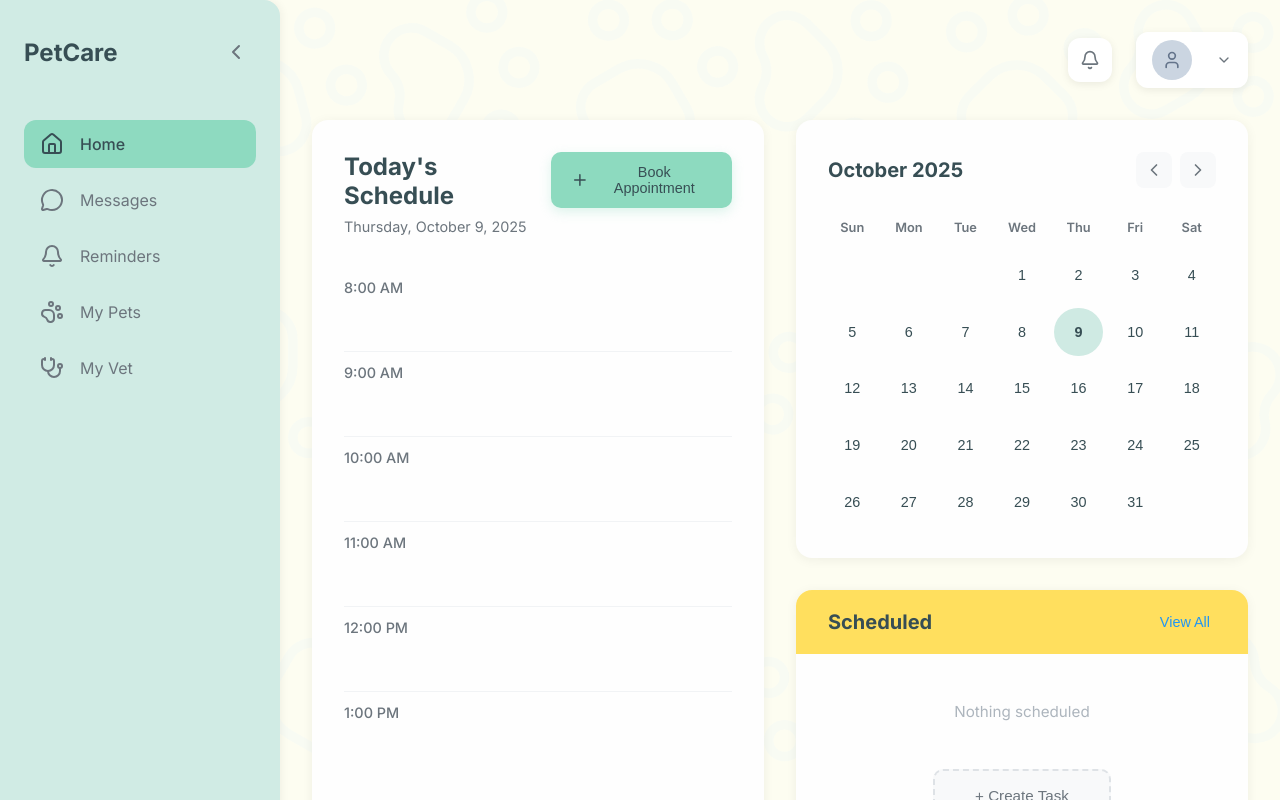
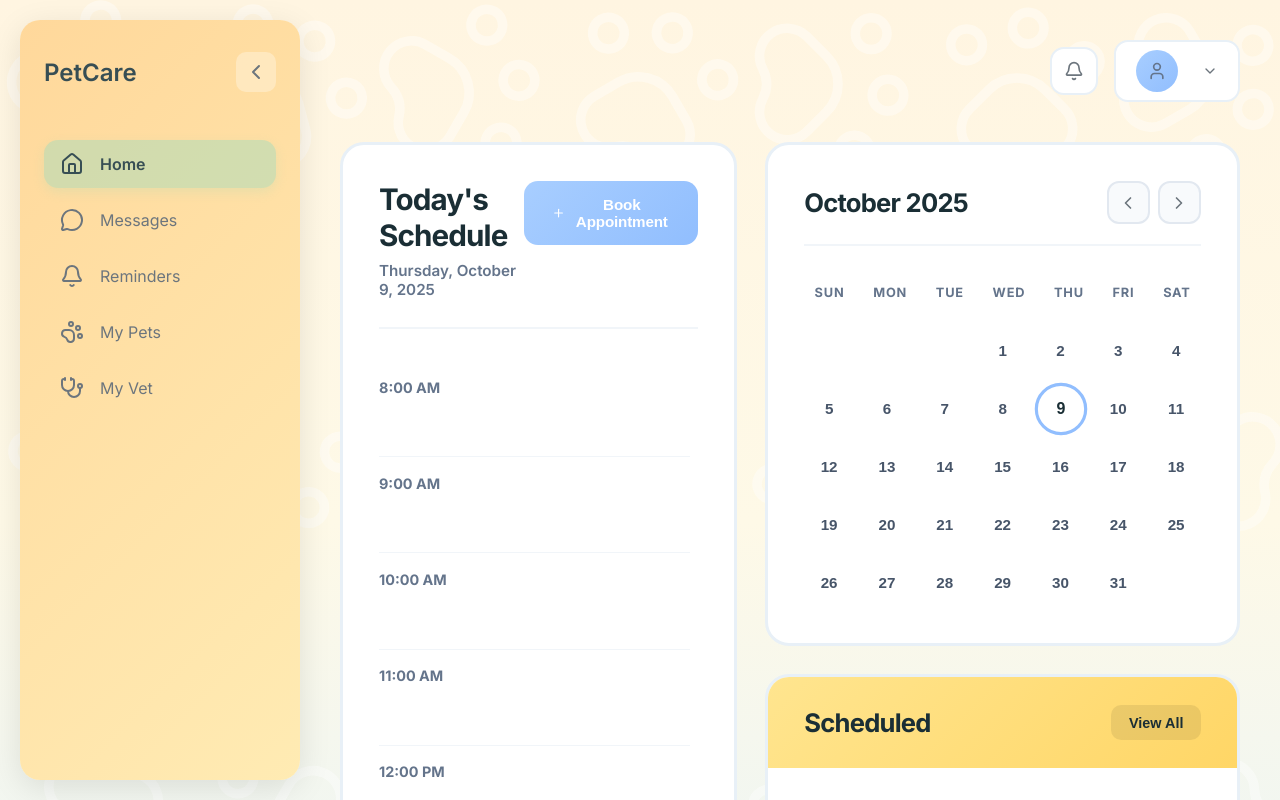
Before and after one commit to k8-lynn/FYP-Pet-Telehealth-System, a React (Vite) app in the folder website/televet-app/: page /petowner-dashboard in a window 1280 px wide. Shown: the top 800 px of the page. Built offline with nearby package versions, Linux system fonts and the light colour scheme.

Commit message:
new database, dashboard design

```diff
--- a/website/televet-app/src/components/PawPattern.jsx
+++ b/website/televet-app/src/components/PawPattern.jsx
@@ -33,7 +33,7 @@ const PawPattern = ({ count = 80, columns = 9 }) => {
             <PawPrint
               key={idx}
               // Remove the size prop - let CSS handle it
-              stroke="#f2f9f7"
+              stroke="#ffffffff"
               strokeWidth={1.2}
               fill="none"
               style={{
@@ -41,7 +41,7 @@ const PawPattern = ({ count = 80, columns = 9 }) => {
                 left: `${left}%`,
                 top: `${top}%`,
                 transform: `translate(-50%, -50%) rotate(${rotation}deg)`,
-                opacity: 0.45,
+                opacity: 1.0,
                 pointerEvents: "none"
               }}
             />
--- a/website/televet-app/src/styles/petowner-dashboard.css
+++ b/website/televet-app/src/styles/petowner-dashboard.css
@@ -2,8 +2,8 @@
 .dashboard-container {
   display: flex;
   min-height: 100vh;
-  background: #fdfdf1;
-  font-family: 'Inter', sans-serif;
+  background: linear-gradient(to top, #e8f4f8 0%, #fef9e7 50%, #fff5e1 100%);
+  font-family: 'DM Sans', 'Inter', -apple-system, BlinkMacSystemFont, 'Segoe UI', sans-serif;
   position: relative;
   overflow: hidden;
 }
@@ -15,11 +15,12 @@
   width: 100%;
   height: 120%;
   z-index: 0;
+  opacity: 0.4;
 }
 
 /* Make paws responsive - start smaller */
 .paw-pattern svg {
-  width: 190px; /* Reduced from 200px */
+  width: 190px;
   height: 190px;
 }
 
@@ -54,7 +55,7 @@
 
 @media (max-width: 480px) {
   .paw-pattern svg {
-    width: 20px; /* More reasonable than 10px */
+    width: 20px;
     height: 20px;
   }
 }
@@ -69,19 +70,20 @@
 .sidebar,
 .main-content {
   position: relative;
-  z-index: 1; /* content above pattern */
+  z-index: 1;
 }
 
-
-
-
-/* Main Content */
+/* Main Content - Adjusts dynamically based on sidebar */
 .main-content {
   flex: 1;
-  padding: 2rem;
-  max-width: 1400px;
-  margin: 0 auto;
-  width: 100%;
+  padding: 2.5rem 2.5rem 2.5rem 340px;
+  max-width: 100%;
+  transition: all 0.3s cubic-bezier(0.4, 0, 0.2, 1);
+}
+
+/* When sidebar is collapsed - content expands */
+.sidebar.collapsed ~ .main-content {
+  padding-left: 140px;
 }
 
 /* Header */
@@ -89,20 +91,27 @@
   display: flex;
   justify-content: flex-end;
   align-items: center;
-  gap: 1.5rem;
-  margin-bottom: 2rem;
+  gap: 1rem;
+  margin-bottom: 2.5rem;
 }
 
 .notification-button {
   background: white;
-  border: none;
-  border-radius: 12px;
+  border: 2px solid #e8f0f7;
+  border-radius: 14px;
   padding: 0.75rem;
   cursor: pointer;
-  box-shadow: 0 2px 8px rgba(0, 0, 0, 0.08);
   display: flex;
   align-items: center;
   justify-content: center;
+  transition: all 0.25s ease;
+  color: #374e54;
+}
+
+.notification-button:hover {
+  background: #f8fbff;
+  border-color: #a8ceff;
+  transform: translateY(-2px);
 }
 
 .user-profile {
@@ -110,41 +119,54 @@
   align-items: center;
   gap: 0.75rem;
   background: white;
-  padding: 0.5rem 1rem;
-  border-radius: 12px;
-  box-shadow: 0 2px 8px rgba(0, 0, 0, 0.08);
+  border: 2px solid #e8f0f7;
+  padding: 0.5rem 1.25rem;
+  border-radius: 14px;
   cursor: pointer;
+  transition: all 0.25s ease;
+}
+
+.user-profile:hover {
+  background: #f8fbff;
+  border-color: #a8ceff;
+  transform: translateY(-2px);
 }
 
 .user-avatar {
-  width: 40px;
-  height: 40px;
+  width: 42px;
+  height: 42px;
   border-radius: 50%;
-  background: #cbd5e1;
+  background: linear-gradient(135deg, #a8ceff 0%, #91befe 100%);
   display: flex;
   align-items: center;
   justify-content: center;
+  color: white;
+  font-weight: 700;
+  font-size: 1.05rem;
 }
 
 .user-name {
   font-size: 0.95rem;
-  color: #374e54;
-  font-weight: 500;
+  color: #1a2e35;
+  font-weight: 600;
 }
 
 /* Dashboard Content */
 .dashboard-content {
   display: grid;
   grid-template-columns: 1fr 1fr;
-  gap: 2rem;
+  gap: 1.75rem;
+  max-width: 1400px;
+  margin: 0 auto;
+  width: 100%;
 }
 
 /* Schedule Section */
 .schedule-section {
-  background: #fefefe;
-  border-radius: 16px;
-  padding: 2rem;
-  box-shadow: 0 2px 12px rgba(0, 0, 0, 0.06);
+  background: white;
+  border-radius: 24px;
+  padding: 2.25rem;
+  border: 3px solid #e8f0f7;
 }
 
 .schedule-header {
@@ -152,85 +174,129 @@
   justify-content: space-between;
   align-items: flex-start;
   margin-bottom: 2rem;
+  padding-bottom: 1.75rem;
+  border-bottom: 2px solid #f1f5f9;
 }
 
 .schedule-title-container h2 {
   margin: 0 0 0.5rem 0;
-  font-size: 1.5rem;
-  color: #374e54;
+  font-size: 1.85rem;
+  color: #1a2e35;
+  font-weight: 800;
+  letter-spacing: -0.03em;
 }
 
 .schedule-date {
   margin: 0;
-  color: #6c757d;
-  font-size: 0.9rem;
+  color: #64748b;
+  font-size: 0.95rem;
+  font-weight: 600;
 }
 
 .book-appointment-button {
-  background: #8ddabf;
-  color: #374e54;
+  background: linear-gradient(135deg, #a8ceff 0%, #91befe 100%);
+  color: white;
   border: none;
-  border-radius: 10px;
-  padding: 0.75rem 1.25rem;
+  border-radius: 14px;
+  padding: 0.95rem 1.75rem;
   cursor: pointer;
   display: flex;
   align-items: center;
   gap: 0.5rem;
-  font-size: 0.9rem;
-  font-weight: 500;
-  box-shadow: 0 4px 12px rgba(141, 218, 191, 0.3);
+  font-size: 0.95rem;
+  font-weight: 700;
+  transition: all 0.25s cubic-bezier(0.4, 0, 0.2, 1);
+  letter-spacing: -0.01em;
+}
+
+.book-appointment-button:hover {
+  transform: translateY(-3px) scale(1.02);
+  background: linear-gradient(135deg, #91befe 0%, #7aabf5 100%);
 }
 
 .schedule-timeline {
   overflow-y: auto;
   max-height: 500px;
+  padding-right: 0.5rem;
+}
+
+.schedule-timeline::-webkit-scrollbar {
+  width: 6px;
+}
+
+.schedule-timeline::-webkit-scrollbar-track {
+  background: #f8fafc;
+  border-radius: 10px;
+}
+
+.schedule-timeline::-webkit-scrollbar-thumb {
+  background: #cbd5e1;
+  border-radius: 10px;
+}
+
+.schedule-timeline::-webkit-scrollbar-thumb:hover {
+  background: #94a3b8;
 }
 
 .time-slot {
   display: flex;
-  border-bottom: 1px solid #f1f3f5;
+  border-bottom: 1px solid #f1f5f9;
   min-height: 60px;
-  padding: 0.75rem 0;
+  padding: 1.1rem 0;
+  transition: all 0.2s ease;
+}
+
+.time-slot:hover {
+  background: #f8fbff;
+  margin: 0 -1.25rem;
+  padding: 1.1rem 1.25rem;
+  border-radius: 14px;
 }
 
 .time-label {
-  width: 80px;
-  color: #6c757d;
+  width: 95px;
+  color: #64748b;
   font-size: 0.9rem;
-  font-weight: 500;
+  font-weight: 700;
 }
 
 .time-content {
   flex: 1;
-  padding-left: 1rem;
+  padding-left: 1.5rem;
+  color: #334155;
+  font-weight: 500;
 }
 
 /* Calendar & Scheduled Container */
 .calendar-scheduled-container {
   display: flex;
   flex-direction: column;
-  gap: 2rem;
+  gap: 1.75rem;
 }
 
 /* Calendar Section */
 .calendar-section {
-  background: #fefefe;
-  border-radius: 16px;
-  padding: 2rem;
-  box-shadow: 0 2px 12px rgba(0, 0, 0, 0.06);
+  background: white;
+  border-radius: 24px;
+  padding: 2.25rem;
+  border: 3px solid #e8f0f7;
 }
 
 .calendar-header {
   display: flex;
   justify-content: space-between;
   align-items: center;
-  margin-bottom: 1.5rem;
+  margin-bottom: 1.75rem;
+  padding-bottom: 1.25rem;
+  border-bottom: 2px solid #f1f5f9;
 }
 
 .calendar-header h3 {
   margin: 0;
-  font-size: 1.25rem;
-  color: #374e54;
+  font-size: 1.6rem;
+  color: #1a2e35;
+  font-weight: 800;
+  letter-spacing: -0.03em;
 }
 
 .calendar-nav {
@@ -239,28 +305,39 @@
 }
 
 .calendar-nav-button {
-  background: #f8f9fa;
-  border: none;
-  border-radius: 8px;
-  padding: 0.5rem;
+  background: #f8fafc;
+  border: 2px solid #e2e8f0;
+  border-radius: 12px;
+  padding: 0.6rem;
   cursor: pointer;
   display: flex;
   align-items: center;
+  transition: all 0.2s ease;
+  color: #64748b;
+}
+
+.calendar-nav-button:hover {
+  background: #f1f5f9;
+  border-color: #a8ceff;
+  color: #1a2e35;
+  transform: scale(1.08);
 }
 
 .calendar-weekdays {
   display: grid;
   grid-template-columns: repeat(7, 1fr);
   gap: 0.5rem;
-  margin-bottom: 0.5rem;
+  margin-bottom: 1rem;
 }
 
 .calendar-weekday {
   text-align: center;
   font-size: 0.8rem;
-  color: #6c757d;
-  font-weight: 600;
-  padding: 0.5rem;
+  color: #64748b;
+  font-weight: 800;
+  padding: 0.65rem;
+  text-transform: uppercase;
+  letter-spacing: 0.06em;
 }
 
 .calendar-days {
@@ -272,51 +349,68 @@
 .calendar-day {
   aspect-ratio: 1;
   border: none;
-  border-radius: 50%;
+  border-radius: 14px;
   background: transparent;
-  color: #374e54;
+  color: #475569;
   cursor: pointer;
-  font-size: 0.9rem;
-  font-weight: 400;
+  font-size: 0.95rem;
+  font-weight: 600;
   transition: all 0.2s ease;
+  position: relative;
 }
 
 .calendar-day:hover {
-  background: #f8f9fa;
+  background: #f8fbff;
+  color: #1a2e35;
+  font-weight: 700;
+  transform: scale(1.1);
 }
 
 .calendar-day.selected {
-  background: #cfeae3;
-  color: #374e54;
-  font-weight: 600;
+  background: transparent;
+  border: 3px solid #91befe;
+  color: #1a2e35;
+  font-weight: 800;
+  transform: scale(1.05);
+  border-radius: 50%;
 }
 
 .calendar-day.selected:hover {
-  background: #cfeae3;
+  border-color: #7aabf5;
+  transform: scale(1.08);
+}
+
+.calendar-day.today {
+  background: #f8fbff;
+  border: 3px solid #a8ceff;
+  color: #1a2e35;
+  font-weight: 800;
 }
 
 /* Scheduled Section */
 .scheduled-section {
-  background: #fefefe;
-  border-radius: 16px;
+  background: white;
+  border-radius: 24px;
   padding: 0;
-  box-shadow: 0 2px 12px rgba(0, 0, 0, 0.06);
   overflow: hidden;
+  border: 3px solid #e8f0f7;
 }
 
 .scheduled-header {
   display: flex;
   justify-content: space-between;
   align-items: center;
-  background: #ffdf5e;
-  padding: 1.25rem 2rem;
+  background: linear-gradient(135deg, #ffe58f 0%, #ffd666 100%);
+  padding: 1.75rem 2.25rem;
   margin-bottom: 0;
 }
 
 .scheduled-header h3 {
   margin: 0;
-  font-size: 1.25rem;
-  color: #374e54;
+  font-size: 1.6rem;
+  color: #1a2e35;
+  font-weight: 800;
+  letter-spacing: -0.03em;
   background: transparent;
   padding: 0;
   border-radius: 0;
@@ -324,38 +418,92 @@
 }
 
 .view-all-button {
-  background: none;
+  background: rgba(0, 0, 0, 0.08);
   border: none;
-  color: #2196f3;
+  color: #1a2e35;
   cursor: pointer;
   font-size: 0.9rem;
-  font-weight: 500;
+  font-weight: 700;
+  transition: all 0.2s ease;
+  padding: 0.6rem 1.1rem;
+  border-radius: 10px;
+}
+
+.view-all-button:hover {
+  background: rgba(0, 0, 0, 0.15);
+  transform: translateY(-2px);
 }
 
 .scheduled-empty {
   text-align: center;
-  padding: 3rem 1rem;
-  color: #adb5bd;
-  font-size: 0.95rem;
-  margin: 0 2rem;
+  padding: 3.5rem 1rem;
+  color: #94a3b8;
+  font-size: 1rem;
+  margin: 0 2.25rem;
+  font-weight: 600;
 }
 
 .create-task-button {
   width: auto;
-  background: #f8f9fa;
-  border: 2px dashed #dee2e6;
-  border-radius: 10px;
-  padding: 1rem 2.5rem;
+  background: #f8fafc;
+  border: 3px dashed #cbd5e1;
+  border-radius: 14px;
+  padding: 1.35rem 3.5rem;
   cursor: pointer;
-  font-size: 0.95rem;
-  color: #6c757d;
-  font-weight: 500;
-  transition: all 0.2s ease;
-  margin: 0 auto 2rem auto;
+  font-size: 1rem;
+  color: #64748b;
+  font-weight: 700;
+  transition: all 0.25s ease;
+  margin: 0 auto 2.25rem auto;
   display: block;
 }
 
 .create-task-button:hover {
-  background: #e9ecef;
-  border-color: #adb5bd;
+  background: #f1f5f9;
+  border-color: #94a3b8;
+  color: #475569;
+  transform: translateY(-2px) scale(1.02);
 }
+
+/* Responsive adjustments */
+@media (max-width: 1200px) {
+  .main-content {
+    padding-left: 340px;
+  }
+
+  .sidebar.collapsed ~ .main-content {
+    padding-left: 140px;
+  }
+}
+
+@media (max-width: 992px) {
+  .dashboard-content {
+    grid-template-columns: 1fr;
+  }
+
+  .main-content {
+    padding-left: 2.5rem;
+  }
+
+  .schedule-section,
+  .calendar-section,
+  .scheduled-section {
+    padding: 2rem;
+  }
+
+  .scheduled-header {
+    padding: 1.5rem 2rem;
+  }
+}
+
+@media (max-width: 768px) {
+  .main-content {
+    padding: 1.5rem;
+  }
+
+  .schedule-title-container h2,
+  .calendar-header h3,
+  .scheduled-header h3 {
+    font-size: 1.4rem;
+  }
+}
--- a/website/televet-app/src/styles/petowner-navbar.css
+++ b/website/televet-app/src/styles/petowner-navbar.css
@@ -1,19 +1,57 @@
 /* Sidebar */
 .sidebar {
   width: 280px;
-  background: #d0ebe4;
-  transition: width 0.3s ease;
-  border-radius: 0 16px 16px 0;
+  background: linear-gradient(135deg, #ffd89b 0%, #ffebb3 100%);
+  transition: all 0.3s ease;
+  border-radius: 20px;
   padding: 2rem 0;
-  box-shadow: 2px 0 8px rgba(0, 0, 0, 0.05);
-  position: relative;
-
-  min-height: 100vh; /* full height */
-    z-index: 1;
+  box-shadow: 0 8px 32px rgba(0, 0, 0, 0.1);
+  position: fixed;
+  top: 20px;
+  left: 20px;
+  bottom: 20px;
+  z-index: 1000;
+  backdrop-filter: blur(10px);
 }
 
 .sidebar.collapsed {
   width: 80px;
+}
+
+/* Hide title when collapsed */
+.sidebar.collapsed .sidebar-title {
+  opacity: 0;
+  width: 0;
+  overflow: hidden;
+}
+
+/* Center toggle button when collapsed */
+.sidebar.collapsed .sidebar-header {
+  justify-content: center;
+  padding: 0 0.5rem;
+}
+
+/* Hide labels when collapsed */
+.sidebar.collapsed .nav-label {
+  opacity: 0;
+  width: 0;
+  overflow: hidden;
+}
+
+/* Center nav items when collapsed */
+.sidebar.collapsed .nav-item {
+  padding: 0 0.5rem;
+  justify-content: center;
+}
+
+.sidebar.collapsed .nav-content {
+  justify-content: center;
+  padding: 0.75rem;
+}
+
+/* Remove transform on hover when collapsed */
+.sidebar.collapsed .nav-content:hover {
+  transform: translateX(0);
 }
 
 .sidebar-header {
@@ -22,23 +60,32 @@
   display: flex;
   align-items: center;
   justify-content: space-between;
+  transition: all 0.3s ease;
 }
 
 .sidebar-title {
   margin: 0;
   font-size: 1.5rem;
   color: #374e54;
+  font-weight: 600;
+  transition: all 0.3s ease;
 }
 
 .sidebar-toggle {
-  background: none;
+  background: rgba(255, 255, 255, 0.3);
   border: none;
   cursor: pointer;
   padding: 0.5rem;
-  border-radius: 8px;
+  border-radius: 10px;
   display: flex;
   align-items: center;
   justify-content: center;
+  transition: all 0.2s ease;
+}
+
+.sidebar-toggle:hover {
+  background: rgba(255, 255, 255, 0.5);
+  transform: scale(1.05);
 }
 
 /* Navigation */
@@ -54,9 +101,15 @@
 }
 
 .nav-item.active .nav-content {
-  background: #8edac0;
+  background: rgba(142, 218, 192, 0.4);
   padding: 0.75rem 1rem;
-  border-radius: 12px;
+  border-radius: 14px;
+  box-shadow: 0 4px 12px rgba(142, 218, 192, 0.2);
+}
+
+/* Adjust active padding when collapsed */
+.sidebar.collapsed .nav-item.active .nav-content {
+  padding: 0.75rem;
 }
 
 .nav-content {
@@ -66,6 +119,12 @@
   padding: 0.75rem 1rem;
   transition: all 0.2s ease;
   width: 100%;
+  border-radius: 14px;
+}
+
+.nav-content:hover {
+  background: rgba(255, 255, 255, 0.3);
+  transform: translateX(4px);
 }
 
 .nav-icon {
@@ -82,26 +141,23 @@
   color: #6c757d;
   font-weight: 400;
   white-space: nowrap;
+  transition: all 0.3s ease;
 }
 
 .nav-item.active .nav-label {
   color: #374e54;
-  font-weight: 500;
+  font-weight: 600;
 }
 
-/* 🟡 Yellow hover + active ONLY for My Pets */
-.nav-item:nth-child(4):hover .nav-content {
-    background: #fcdb60; /* yellow */
-    border-radius: 12px;
-  }
 
-  .nav-content.mypets-active {
-    background: #fcdb60; /* yellow when selected */
-    border-radius: 12px;
-  }
+.nav-content.mypets-active {
+  background: rgba(252, 219, 96, 0.4);
+  border-radius: 14px;
+  box-shadow: 0 4px 12px rgba(252, 219, 96, 0.2);
+}
 
 /* Ensure My Pets yellow overrides green active */
 .nav-item.active .nav-content.mypets-active {
-    background: #fcdb60 !important; /* force yellow override */
-    border-radius: 12px;
-  }
+  background: rgba(252, 219, 96, 0.4) !important;
+  border-radius: 14px;
+}
```
Also changed, not shown: website/televet-app/src/petowner-mypets.jsx (+58 -20 lines), website/televet-app/src/register.jsx (+9 -8 lines), website/televet-app/src/styles/petowner-mypets.css (+64 -10 lines), 1 other file (tests, documents, lock files or other folders).
